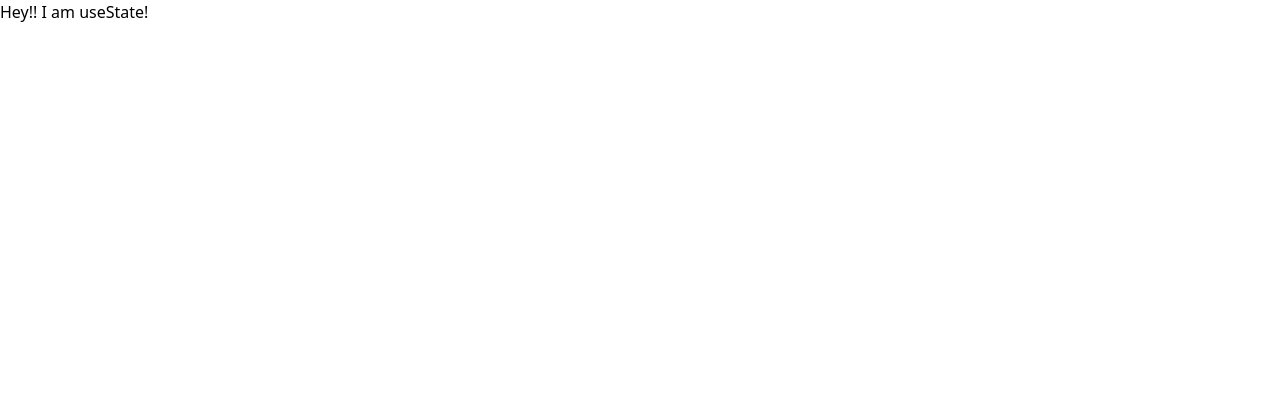
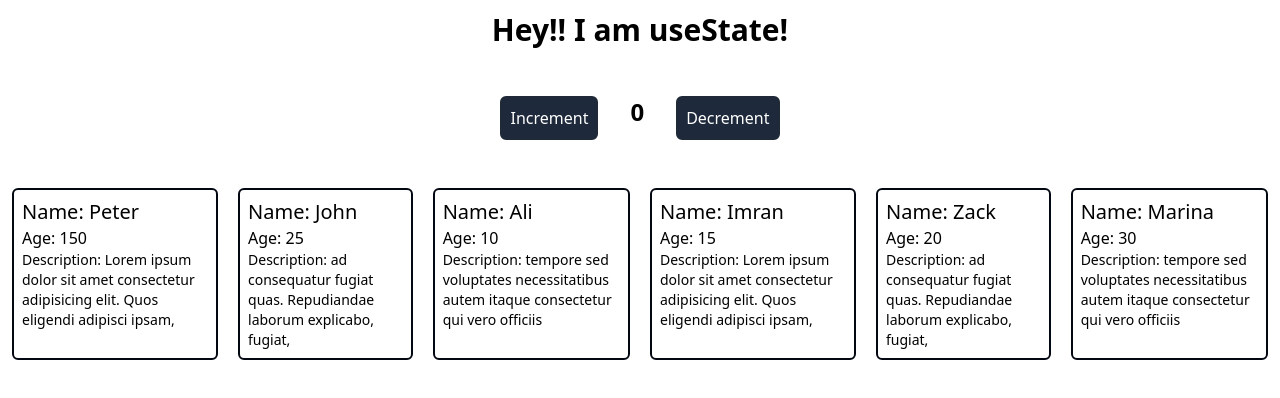
Before and after one commit to syedaAnusha/React-Indepth, a React (Vite) app in the folder learn-react-indepth/: page / in a window 1280 px wide. Shown: the top 398 px of the page. Built offline with nearby package versions, Linux system fonts and the light colour scheme.

Commit message:
refactor: Implement useState hook

```diff
--- a/learn-react-indepth/src/react-hooks-components/UseState.jsx
+++ b/learn-react-indepth/src/react-hooks-components/UseState.jsx
@@ -1,10 +1,59 @@
 /* eslint-disable no-unused-vars */
 //* This file is dedicated to practise useState hook only!
-import React from "react";
+import { useEffect, useState } from "react";
+import { DATA } from "./student_data";
+import Card from "./ui/Card";
+
 const UseState = () => {
+  const [counter, setCounter] = useState(0);
+  const [StudentDetails, setStudentDetails] = useState([]);
+
+  //* I’ve updated the state, but the screen doesn’t update
+  //   useEffect(() => {
+  //     let getStudentData = DATA[0];
+  //     getStudentData.age = 10; //*    🚩 Wrong: mutating existing object
+  //     setStudentDetails(DATA); //*   🚩 Wrong: passing mutated object!
+  //     setStudentDetails([...DATA]);
+  //   }, [StudentDetails]);
+  //! In above Code, dependency array => [studentDetails], will run infinitely!
+
+  useEffect(() => {
+    let getStudentData = DATA[0];
+    getStudentData.age = 150;
+    setStudentDetails([...DATA]); //* 🌳 Correct!
+  }, []);
+
+  const handleClickCounter = () => {
+    setCounter((prev) => prev + 1);
+  };
   return (
-    <div>
-      <h1>Hey!! I am useState!</h1>
+    <div className="flex flex-col justify-center items-center  m-3">
+      <h1 className="text-3xl font-black">Hey!! I am useState!</h1>
+
+      <section className="p-12 flex gap-8">
+        <button
+          className="p-2 border-2 border-gray-800 rounded-md bg-slate-800 text-white"
+          onClick={() => handleClickCounter()} //* 🌳 Correct!
+          //   onClick={() => {                //* 🌳 Correct!
+          //     setCounter((prev) => prev + 1);
+          //   }}
+          //   onClick={setCounter((prev) => prev + 1)} //* 🚩 Wrong
+          //   onClick={handleClickCounter()} //* 🚩 Wrong
+        >
+          Increment
+        </button>
+        <h2 className="text-2xl font-semibold">{counter}</h2>
+        <button
+          className="p-2 border-2 border-gray-800 rounded-md bg-slate-800 text-white"
+          onClick={() => {
+            setCounter((prev) => prev - 1);
+          }}
+        >
+          Decrement
+        </button>
+      </section>
+
+      <Card student={StudentDetails} />
     </div>
   );
 };
--- /dev/null
+++ b/learn-react-indepth/src/react-hooks-components/student_data.js
@@ -0,0 +1,38 @@
+export const DATA = [
+  {
+    name: "Peter",
+    age: 35,
+    description:
+      "Lorem ipsum dolor sit amet consectetur adipisicing elit. Quos eligendi adipisci ipsam, ",
+  },
+  {
+    name: "John",
+    age: 25,
+    description:
+      "ad consequatur fugiat quas. Repudiandae laborum explicabo, fugiat,",
+  },
+  {
+    name: "Ali",
+    age: 10,
+    description:
+      "tempore sed voluptates necessitatibus autem itaque consectetur qui vero officiis",
+  },
+  {
+    name: "Imran",
+    age: 15,
+    description:
+      "Lorem ipsum dolor sit amet consectetur adipisicing elit. Quos eligendi adipisci ipsam, ",
+  },
+  {
+    name: "Zack",
+    age: 20,
+    description:
+      "ad consequatur fugiat quas. Repudiandae laborum explicabo, fugiat,",
+  },
+  {
+    name: "Marina",
+    age: 30,
+    description:
+      "tempore sed voluptates necessitatibus autem itaque consectetur qui vero officiis",
+  },
+];
--- /dev/null
+++ b/learn-react-indepth/src/react-hooks-components/ui/Card.jsx
@@ -0,0 +1,23 @@
+/* eslint-disable react/prop-types */
+const Card = ({ student }) => {
+  return (
+    <div className="flex font-sans flex-nowrap">
+      <div className="flex flex-nowrap gap-5">
+        {student.map((std, index) => (
+          <div
+            key={index}
+            className="border-2 border-gray-950 p-2 rounded-md cursor-pointer hover:bg-slate-800 hover:text-white"
+          >
+            <h1 className="text-xl font-medium">Name: {std.name}</h1>
+            <h3 className="text-md font-medium">Age: {std.age}</h3>
+            <p className="text-sm font-medium">
+              Description: {std.description}
+            </p>
+          </div>
+        ))}
+      </div>
+    </div>
+  );
+};
+
+export default Card;
```
